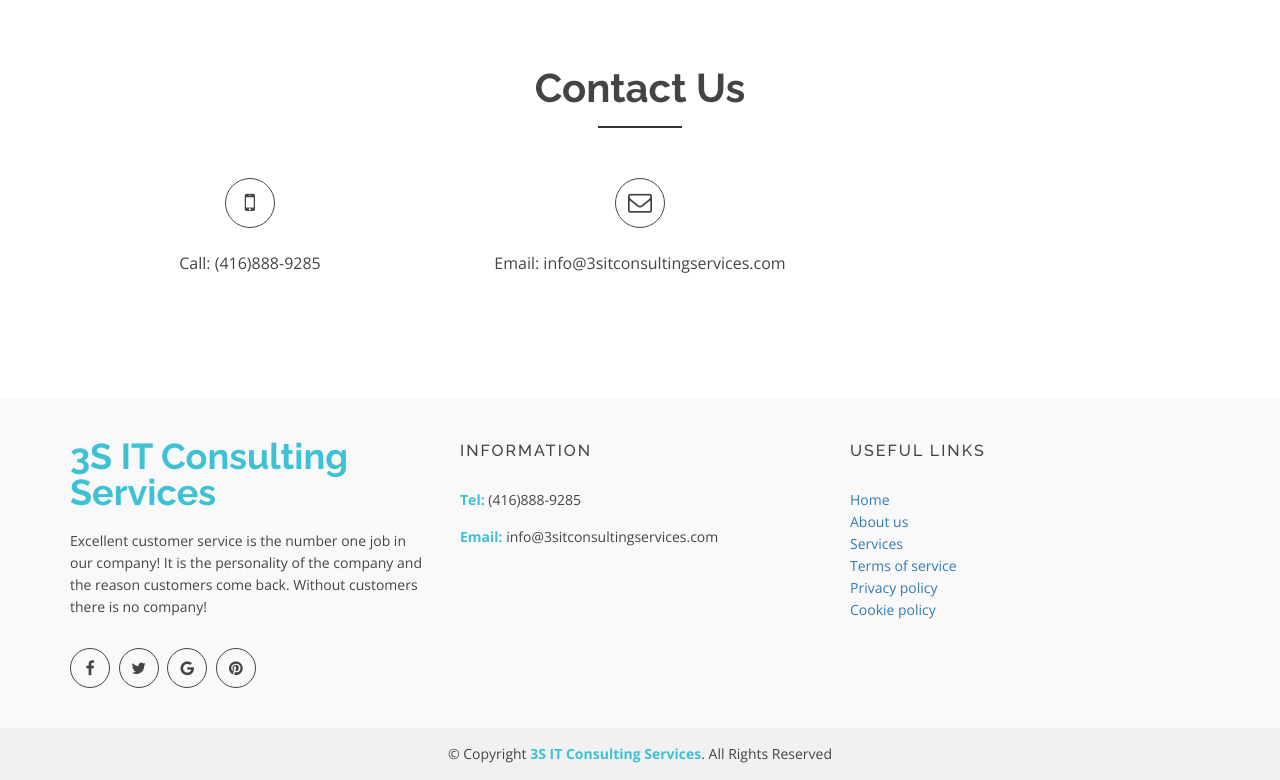
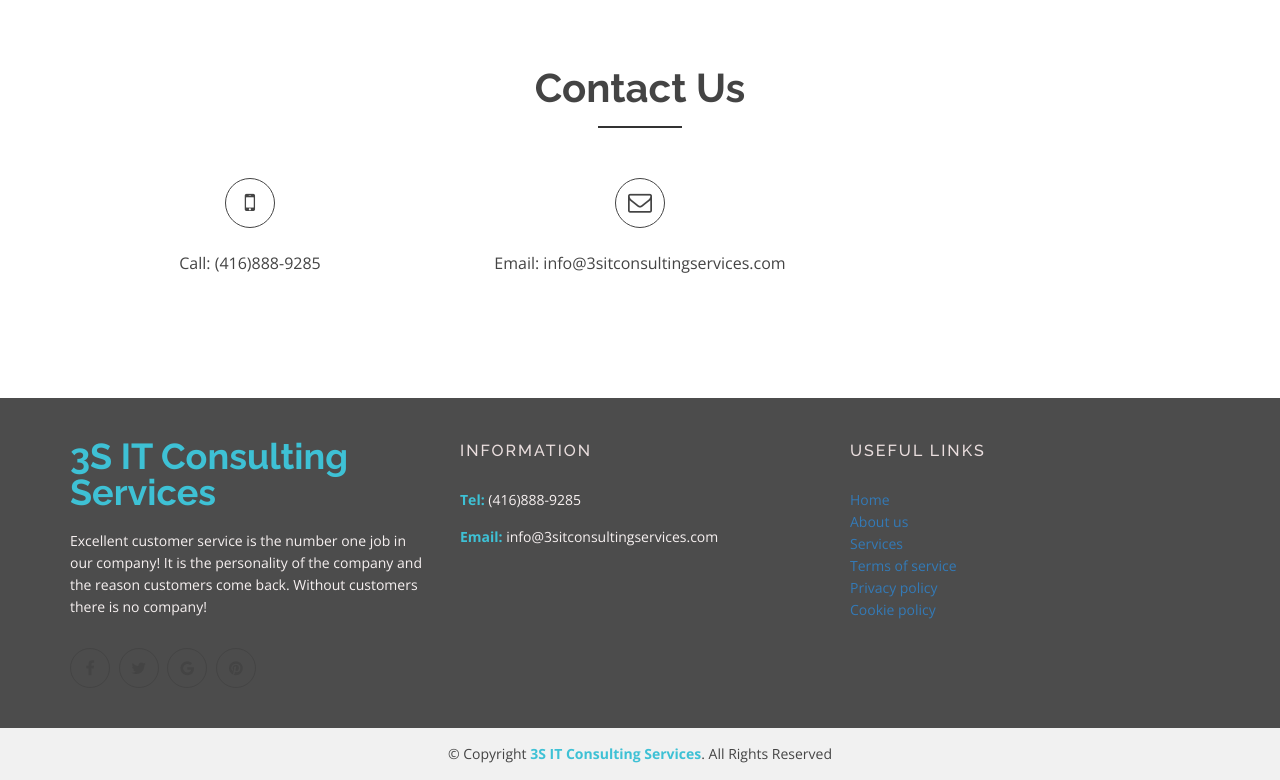
Before and after one commit to anibhat/3sit, a plain HTML site: page index.html in a window 1280 px wide. Shown: the part 3885-4665 px from the top of the page. Drawn offline with nearby package versions, Linux system fonts and the light colour scheme; animation ran at ten frames a second.

```diff
--- a/css/style.css
+++ b/css/style.css
@@ -1741,15 +1741,15 @@
 
 .footer-area {
   padding: 40px 0;
-  background: #f9f9f9;
+  background: rgba(0, 0, 0, 0.7) none repeat scroll 0 0;
 }
 
 .footer-head p {
-  color: #444;
+  color: #f7f1f1;
 }
 
 .footer-head h4 {
-  color: #444;
+  color: #eadede;
   font-size: 16px;
   letter-spacing: 2px;
   padding-bottom: 10px;
```
